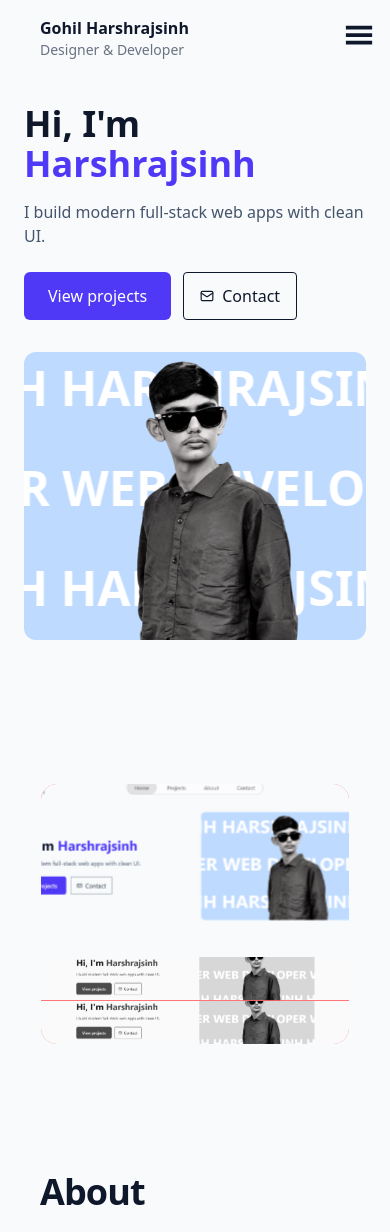
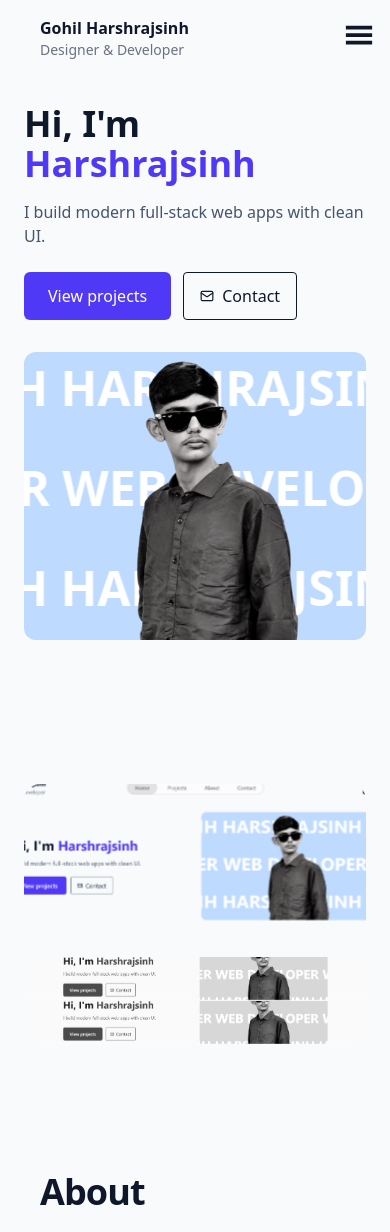
Before and after one commit to harshrajsinh-dev/PORTFOLIO, a React (Vite) app in the folder my-portfolio/: page / in a window 390 px wide. Shown: the top 1232 px of the page. Built offline with nearby package versions, Linux system fonts and the light colour scheme.

Commit message:
Update ProjectCardGSAP container width for better responsiveness

```diff
--- a/my-portfolio/src/Components/ProjectCard2.jsx
+++ b/my-portfolio/src/Components/ProjectCard2.jsx
@@ -50,7 +50,7 @@ const ProjectCardGSAP = () => {
 
     return (
         <div
-            className="w-[90%] mx-auto h-[260px] flex overflow-hidden rounded-2xl  flex-col md:flex-row bg-red-400 "
+            className="w-full md:w-[90%] mx-auto h-[260px] flex overflow-hidden rounded-2xl  flex-col md:flex-row "
             onMouseLeave={() => animateToIndex(defaultIndex)}
         >
             {images.map((img, i) => (
```
